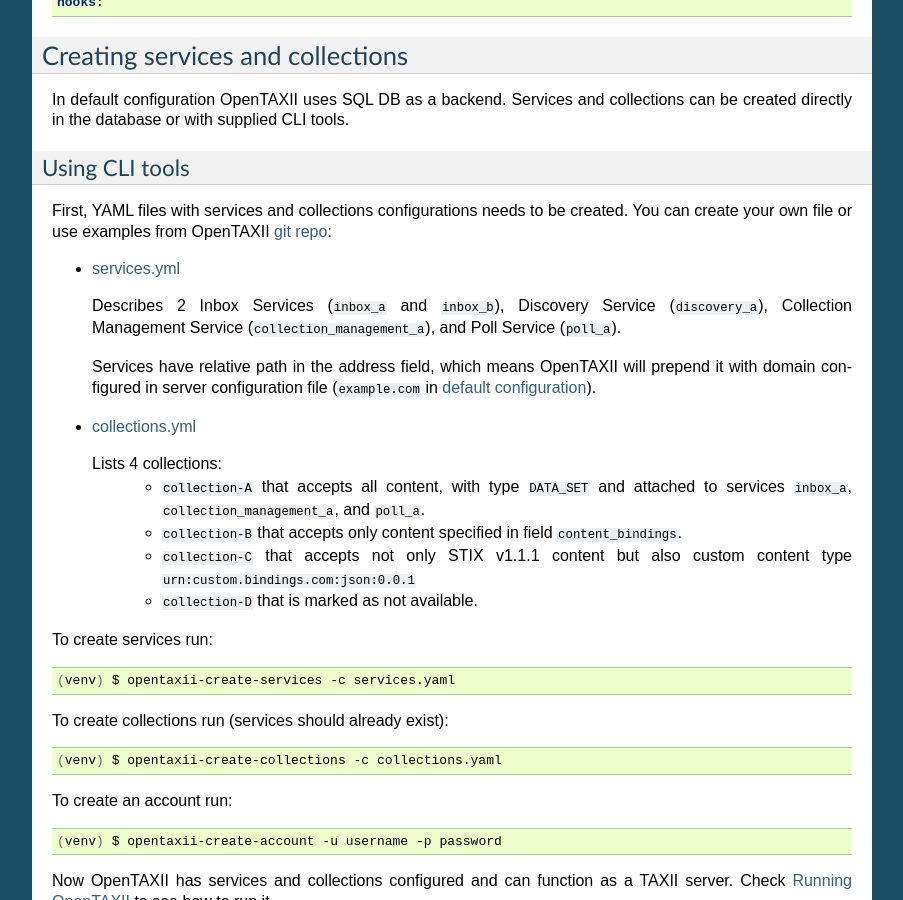
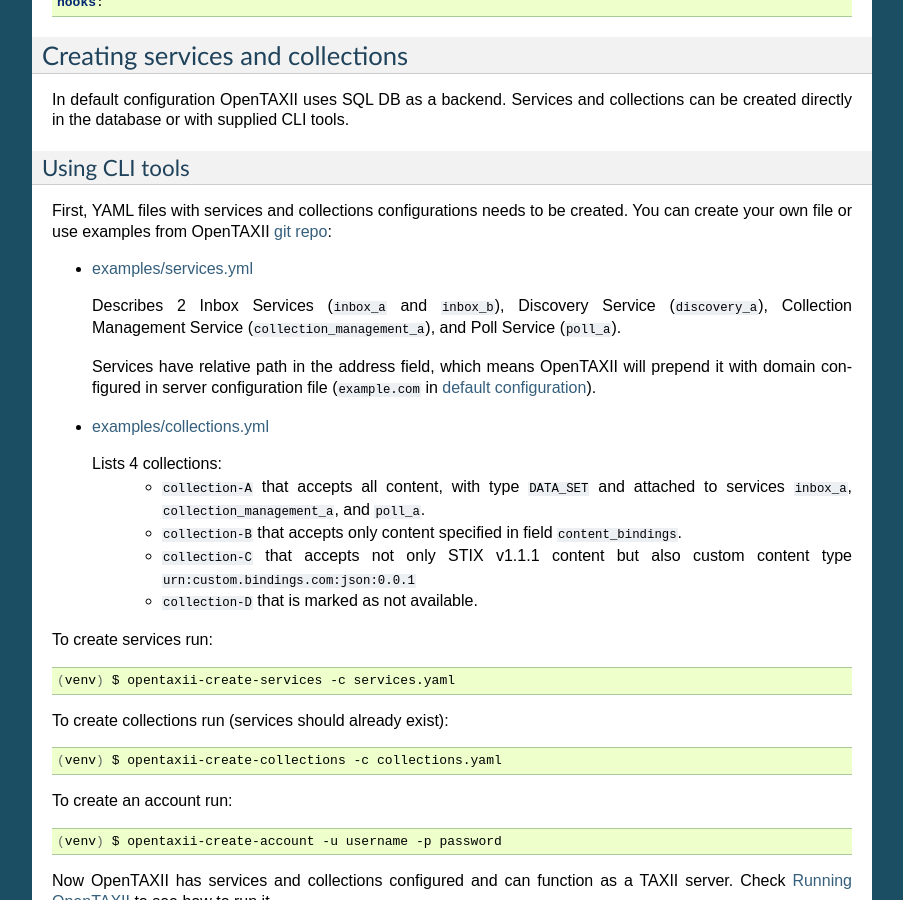
Before and after one commit to eclecticiq/OpenTAXII, a Sphinx documentation site: the page built from docs/configuration.rst, in a window 1280 px wide and 900 px high, scrolled down 741 px. Shown: the whole window, without its empty margins (198-1101 px from the left). Built offline with Sphinx 7.4.7, drawn with Linux system fonts in a browser that asks for light colours.

Commit message:
path fix

```diff
--- a/docs/configuration.rst
+++ b/docs/configuration.rst
@@ -58,7 +58,7 @@
 First, YAML files with services and collections configurations needs to be created. You can create your own file
 or use examples from OpenTAXII `git repo <https://github.com/Intelworks/OpenTAXII>`_:
 
-* `services.yml <https://raw.githubusercontent.com/Intelworks/OpenTAXII/master/examples/services.yml>`_
+* `examples/services.yml <https://raw.githubusercontent.com/Intelworks/OpenTAXII/master/examples/services.yml>`_
 
   Describes 2 Inbox Services (``inbox_a`` and ``inbox_b``), Discovery Service (``discovery_a``),
   Collection Management Service (``collection_management_a``), and Poll Service (``poll_a``).
@@ -66,7 +66,7 @@
   Services have relative path in the address field, which means OpenTAXII will prepend it with
   domain configured in server configuration file (``example.com`` in `default configuration`_).
 
-* `collections.yml <https://raw.githubusercontent.com/Intelworks/OpenTAXII/master/examples/collections.yml>`_
+* `examples/collections.yml <https://raw.githubusercontent.com/Intelworks/OpenTAXII/master/examples/collections.yml>`_
 
   Lists 4 collections:
     * ``collection-A`` that accepts all content, with type ``DATA_SET`` and attached to services
```
